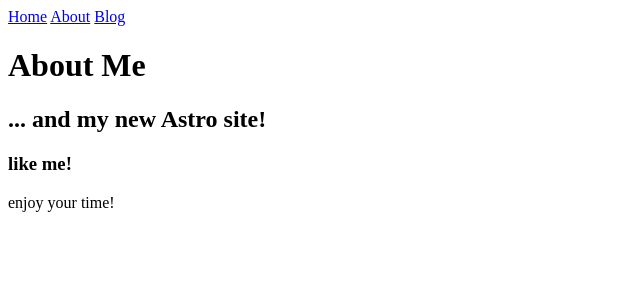
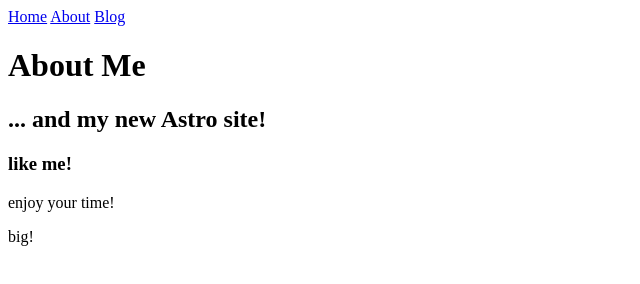
Before and after one commit to SensenMeng/My-blog, an Astro site: page /about in a window 1280 px wide. Shown: the full height of the page, 0-640 px from the left. Built offline with nearby package versions, Linux system fonts and the light colour scheme; Astro itself is replaced by a stand-in of ours.

Commit message:
add an "big" hiehiehie~

```diff
--- a/src/pages/about.astro
+++ b/src/pages/about.astro
@@ -9,5 +9,6 @@
     <h3>like me!</h3>
 
     <p>enjoy your time!</p>
+    <p>big!</p>
 
 </body></body>
```
